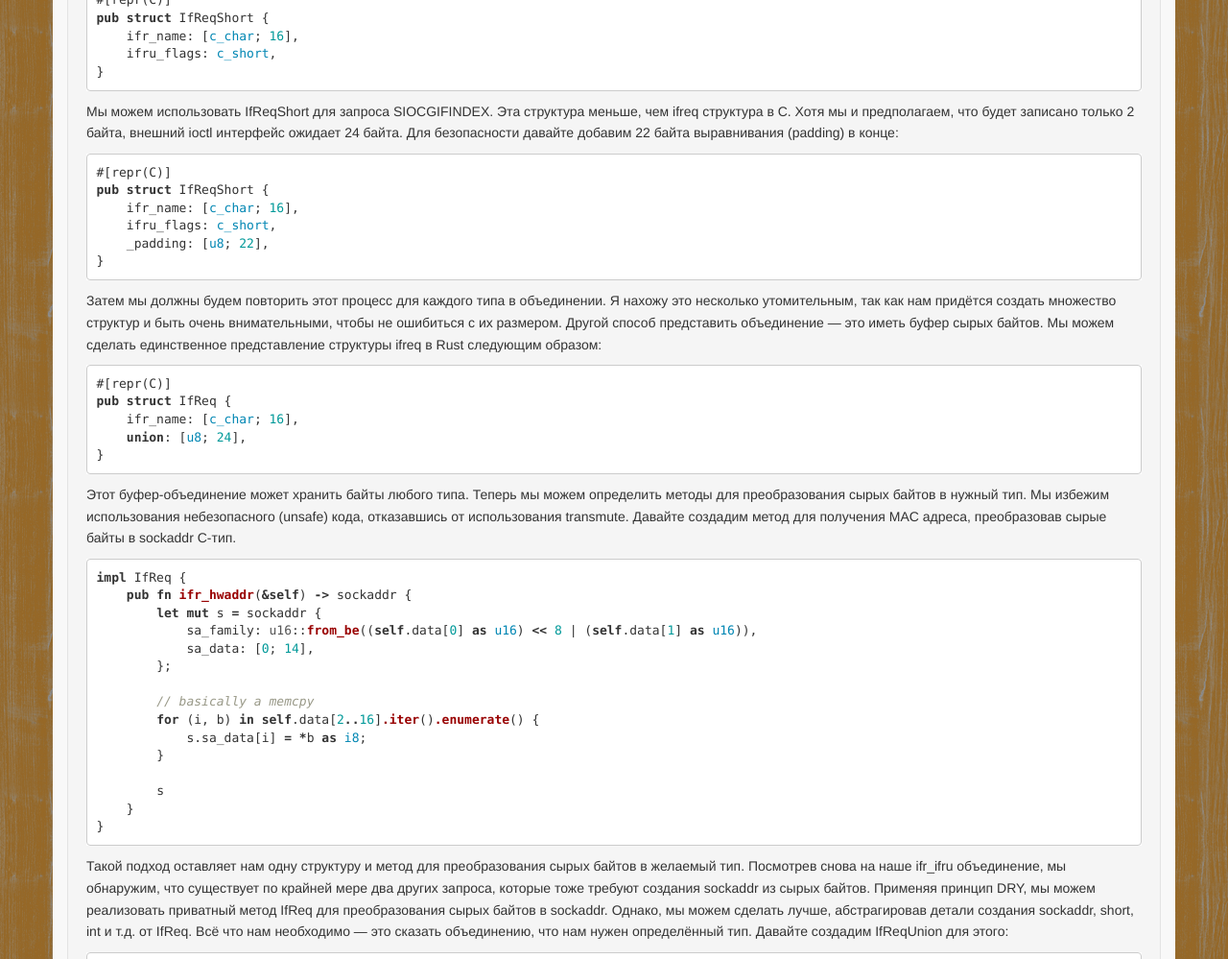
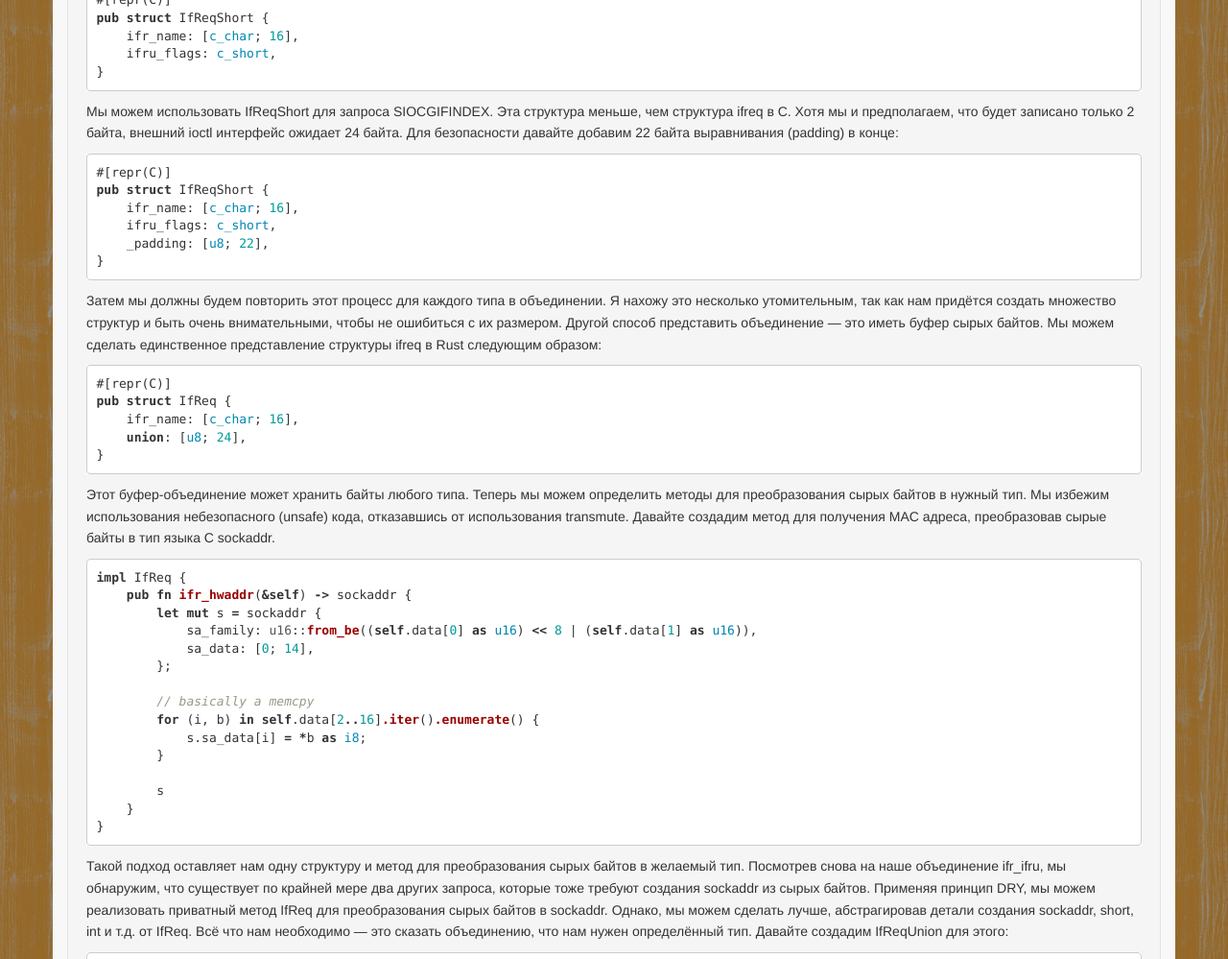
Before and after one commit to rust-lang-ru/rustycrate.ru, a Jekyll site: the page built from _posts/2016-04-13-working-with-c-unions-in-rust-ffi.md, in a window 1280 px wide and 1400 px high, scrolled down 975 px. Shown: the part 152-1151 px from the top of the window at 96% size. Built offline with Jekyll 4.4.1, drawn with Linux system fonts in a browser that asks for light colours; nearby versions of some CDN libraries; Markdown is read by kramdown in place of the engine named in the settings; comment, search, counter and statistics services are not loaded; some of the changed text lies outside the part shown.

Commit message:
Update 2016-04-13-working-with-c-unions-in-rust-ffi.md

````diff
--- a/_posts/2016-04-13-working-with-c-unions-in-rust-ffi.md
+++ b/_posts/2016-04-13-working-with-c-unions-in-rust-ffi.md
@@ -27,7 +27,7 @@
 
 Если вас интересуют детали о получении MAC адреса, посмотрите эту [инструкцию](http://www.microhowto.info/howto/get_the_mac_address_of_an_ethernet_interface_in_c_using_siocgifhwaddr.html).
 
-Нам необходимо использовать объявленную в С ioctl функцию и передать туда ifreq структуру. Посмотрев в
+Нам необходимо использовать объявленную в С функцию ioctl и передать туда структуру ifreq. Посмотрев в
 /usr/include/net/if.h, мы увидим, что ifreq определена следующим образом:
 ```c
 struct  ifreq {
@@ -68,7 +68,7 @@
 }
 ```
 
-Мы можем использовать IfReqShort для запроса SIOCGIFINDEX. Эта структура меньше, чем ifreq структура в С. Хотя мы и
+Мы можем использовать IfReqShort для запроса SIOCGIFINDEX. Эта структура меньше, чем структура ifreq в С. Хотя мы и
 предполагаем, что будет записано только 2 байта, внешний ioctl интерфейс ожидает 24 байта. Для безопасности давайте
 добавим 22 байта выравнивания (padding) в конце:
 
@@ -95,7 +95,7 @@
 
 Этот буфер-объединение может хранить байты любого типа. Теперь мы можем определить методы для преобразования сырых байтов
 в нужный тип. Мы избежим использования небезопасного (unsafe) кода, отказавшись от использования transmute. Давайте
-создадим метод для получения MAC адреса, преобразовав сырые байты в sockaddr C-тип.
+создадим метод для получения MAC адреса, преобразовав сырые байты в тип языка С sockaddr.
 
 ```rust
 impl IfReq {
@@ -116,7 +116,7 @@
 ```
 
 Такой подход оставляет нам одну структуру и метод для преобразования сырых байтов в желаемый тип. Посмотрев снова на наше
-ifr_ifru объединение, мы обнаружим, что существует по крайней мере два других запроса, которые тоже требуют создания
+объединение ifr_ifru, мы обнаружим, что существует по крайней мере два других запроса, которые тоже требуют создания
 sockaddr из сырых байтов. Применяя принцип DRY, мы можем реализовать приватный метод IfReq для преобразования сырых байтов в sockaddr. Однако, мы можем сделать лучше, абстрагировав детали создания sockaddr, short, int и т.д. от IfReq. Всё что
 нам необходимо — это сказать объединению, что нам нужен определённый тип. Давайте создадим IfReqUnion для этого:
 
````
Also changed, not shown: other parts of _posts/2016-04-13-working-with-c-unions-in-rust-ffi.md (+2 -2 lines).
